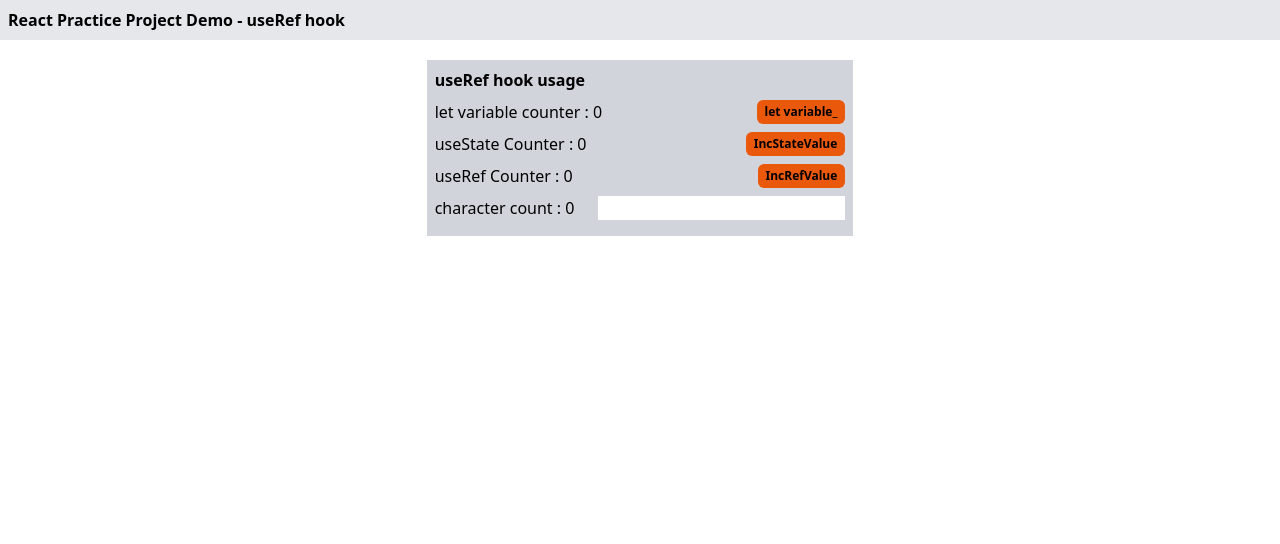
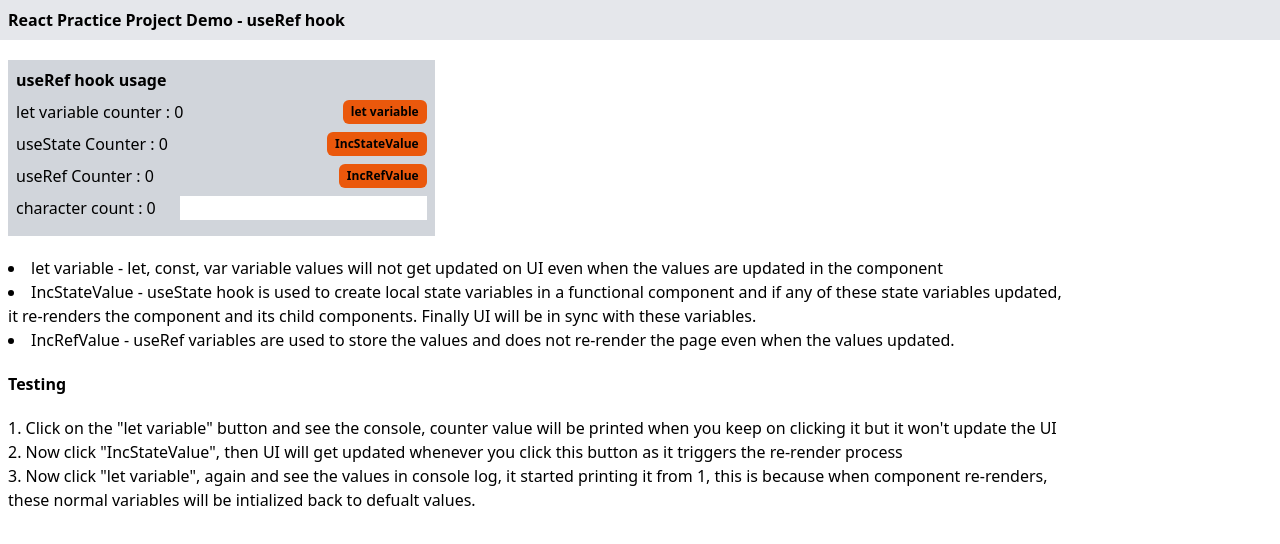
Before and after one commit to Adarsha-React/ReactPracticeProject, a React (Vite) app: page / in a window 1280 px wide. Shown: the top 544 px of the page. Built offline with nearby package versions, Linux system fonts and the light colour scheme.

Commit message:
Content Updated

```diff
--- a/src/components/Body.js
+++ b/src/components/Body.js
@@ -17,7 +17,7 @@ const Body = () => {
   };
   return (
     <>
-      <div className="w-1/3 bg-gray-300 mx-auto p-2">
+      <div className="w-1/3 bg-gray-300 p-2 m-2">
         <h1 className="font-bold">useRef hook usage</h1>
         <div className="flex justify-between my-2">
           <h1>let variable counter : {normalValue}</h1>
@@ -28,7 +28,7 @@ const Body = () => {
             }}
             className="bg-orange-600 rounded-md px-2 py-1 text-xs font-bold  hover:bg-gray-400"
           >
-            let variable_
+            let variable
           </button>
         </div>
 
@@ -61,6 +61,44 @@ const Body = () => {
           ></input>
         </div>
       </div>
+      <div className="w-5/6 my-5 m-2">
+        <ul className="list-disc">
+          <li className="list-inside">
+            let variable - let, const, var variable values will not get updated
+            on UI even when the values are updated in the component
+          </li>
+          <li className="list-inside">
+            IncStateValue - useState hook is used to create local state
+            variables in a functional component and if any of these state
+            variables updated, it re-renders the component and its child
+            components. Finally UI will be in sync with these variables.
+          </li>
+          <li className="list-inside">
+            IncRefValue - useRef variables are used to store the values and does
+            not re-render the page even when the values updated.
+          </li>
+          <div>
+            <h1 className="font-bold py-5">Testing</h1>
+            <ol className="list-decimal">
+              <li className="list-inside">
+                Click on the "let variable" button and see the console, counter
+                value will be printed when you keep on clicking it but it won't
+                update the UI
+              </li>
+              <li className="list-inside">
+                Now click "IncStateValue", then UI will get updated whenever you
+                click this button as it triggers the re-render process
+              </li>
+              <li className="list-inside">
+                Now click "let variable", again and see the values in console
+                log, it started printing it from 1, this is because when
+                component re-renders, these normal variables will be intialized
+                back to defualt values.
+              </li>
+            </ol>
+          </div>
+        </ul>
+      </div>
     </>
   );
 };
```
